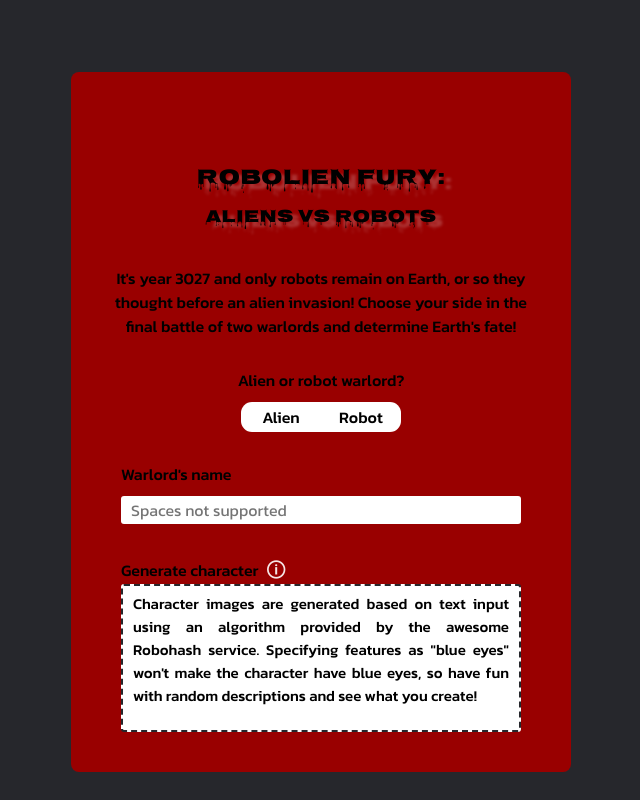
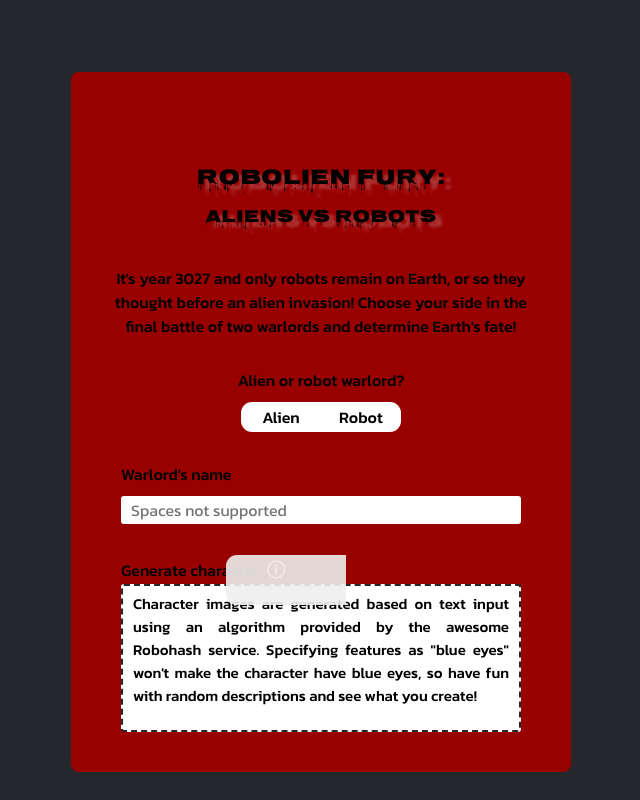
Before and after one commit to lucija222/RobolienFury-Aliens-VS-Robots, a React (Create React App) app: page / in a window 1280 px wide. Shown: the whole page, without its empty margins (319-959 px from the left). Built offline with nearby package versions, Linux system fonts and the light colour scheme.

Commit message:
Changed info to button and events from hover to click

```diff
--- a/src/pages/Login/index.jsx
+++ b/src/pages/Login/index.jsx
@@ -8,7 +8,7 @@ const Login = () => {
     const [isAlienSelected, setIsAlienSelected] = useState(false);
     const [isRobotSelected, setIsRobotSelected] = useState(false);
     const [selectedCharacter, setSelectedCharacter] = useState("");
-    const [isInfoHovered, setIsInfoHovered] = useState(false);
+    const [isInfoClicked, setIsInfoHovered] = useState(false);
     const [characterImageURL, setCharacterImageURL] = useState(``);
 
     const handleBtnOnClick = (e) => {
@@ -36,14 +36,9 @@ const Login = () => {
         setUsername(e.target.value);
     };
 
-    const handleInfoHover = (e) => {
+    const handleInfoClick = (e) => {
         e.stopPropagation();
         setIsInfoHovered(true);
-    };
-
-    const handleInfoUnhover = (e) => {
-        e.stopPropagation();
-        setIsInfoHovered(false);
     };
 
     const updateCharacterDescription = (e) => {
@@ -118,16 +113,15 @@ const Login = () => {
                 />
                 <br />
                 <label htmlFor="characterDescription">
-                    Generate character{" "}
-                    <span
+                    Generate character
+                    <button
                         className="info"
-                        onMouseEnter={handleInfoHover}
-                        onMouseLeave={handleInfoUnhover}
+                        onClick={handleInfoClick}
                     >
                         &#128712;
-                    </span>
+                    </button>
                 </label>
-                <p className={isInfoHovered ? "info-box" : "info-box"}>
+                <p className={isInfoClicked ? "info-box" : "info-box"}>
                     Character images are generated based on text input using an
                     algorithm provided by the awesome Robohash service.
                     Specifying features as "blue eyes" won't make the
--- a/src/pages/Login/login.scss
+++ b/src/pages/Login/login.scss
@@ -49,11 +49,6 @@ body {
         &:nth-child(2) {
             border-radius: 0 11px 11px 0;
         }
-
-        &:hover {
-            background-color: #26272cc7;
-            color: white;
-        }
     }
 
     .btn-selected {
@@ -64,6 +59,11 @@ body {
     .btn-default {
         background-color: white;
         color: black;
+
+        &:hover {
+            background-color: #36373d7c;
+            color: white;
+        }
     }
 
     .button-container {
```
